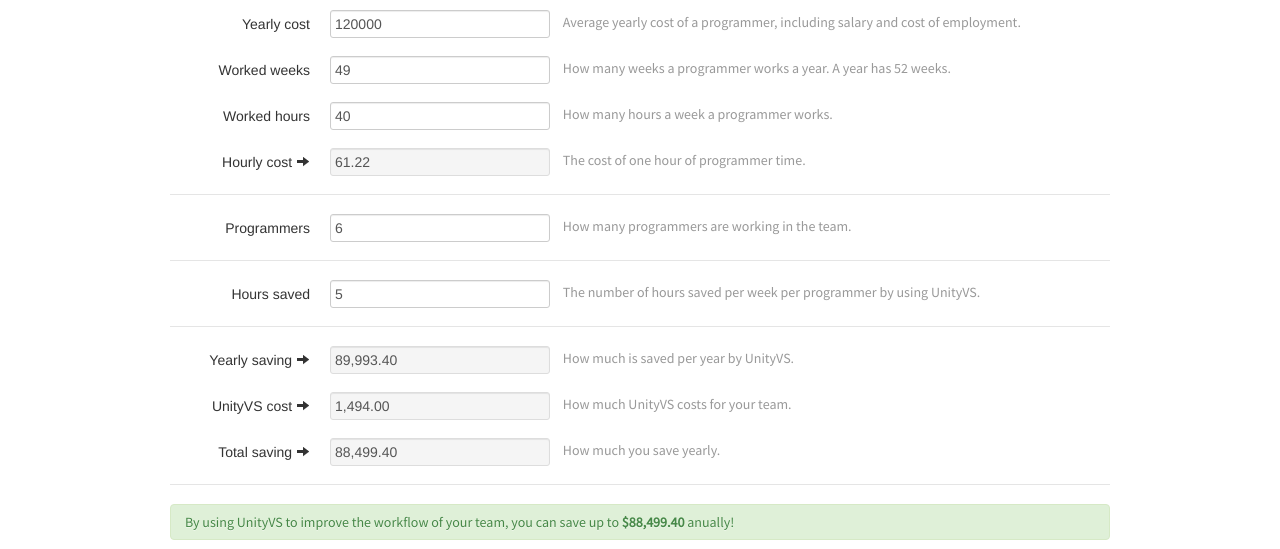
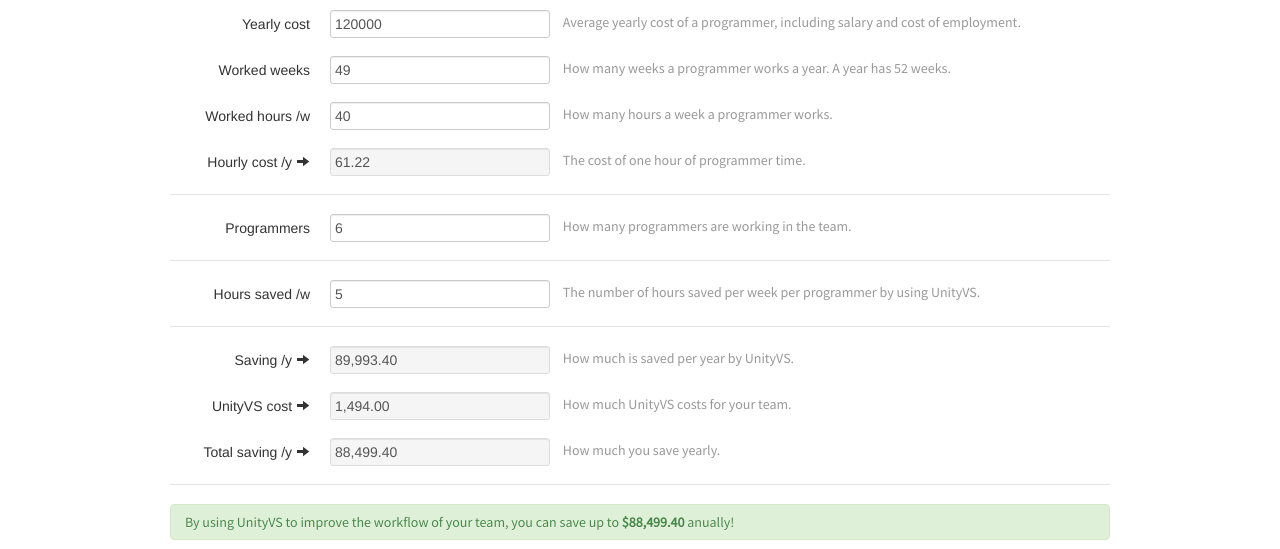
Before and after one commit to syntaxtree/unityvs.com, a Jekyll site: the page built from why/index.html, in a window 1280 px wide. Shown: the part 132-681 px from the top of the page. Built offline with Jekyll 4.4.1, drawn with Linux system fonts in a browser that asks for light colours; comment, search, counter and statistics services are not loaded.

Commit message:
time units

```diff
--- a/why/index.html
+++ b/why/index.html
@@ -91,7 +91,7 @@
         </div>
 
         <div class="control-group">
-          <label class="control-label">Worked hours</label>
+          <label class="control-label">Worked hours /w</label>
           <div class="controls">
             <input type="text" id="inputHours" value="40"/>
             <span class="help-block" style="margin-left: 10px">How many hours a week a programmer works.</span>
@@ -99,7 +99,7 @@
         </div>
 
         <div class="control-group">
-          <label class="control-label">Hourly cost <i class="icon-arrow-right"></i></label>
+          <label class="control-label">Hourly cost /y <i class="icon-arrow-right"></i></label>
           <div class="controls">
             <input type="text" id="hourCost" readonly/>
             <span class="help-block" style="margin-left: 10px">The cost of one hour of programmer time.</span>
@@ -119,7 +119,7 @@
         <hr/>
 
         <div class="control-group">
-          <label class="control-label">Hours saved</label>
+          <label class="control-label">Hours saved /w</label>
           <div class="controls">
             <input type="text" id="inputHoursSaved" value="5"/>
             <span class="help-block" style="margin-left: 10px">The number of hours saved per week per programmer by using UnityVS.
@@ -129,7 +129,7 @@
         <hr/>
 
         <div class="control-group">
-          <label class="control-label">Yearly saving <i class="icon-arrow-right"></i></label>
+          <label class="control-label">Saving /y <i class="icon-arrow-right"></i></label>
           <div class="controls">
             <input type="text" id="yearlySaving" readonly/>
             <span class="help-block" style="margin-left: 10px">How much is saved per year by UnityVS.</span>
@@ -145,7 +145,7 @@
         </div>
 
         <div class="control-group">
-          <label class="control-label">Total saving <i class="icon-arrow-right"></i></label>
+          <label class="control-label">Total saving /y <i class="icon-arrow-right"></i></label>
           <div class="controls">
             <input type="text" id="totalSaving" readonly/>
             <span class="help-block" style="margin-left: 10px">How much you save yearly.</span>
```
